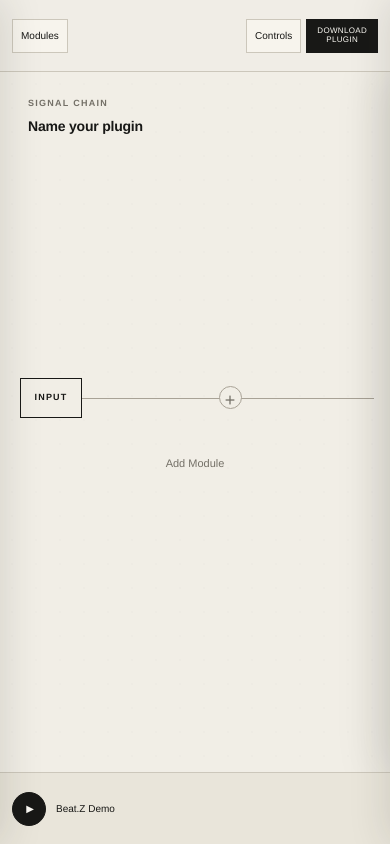
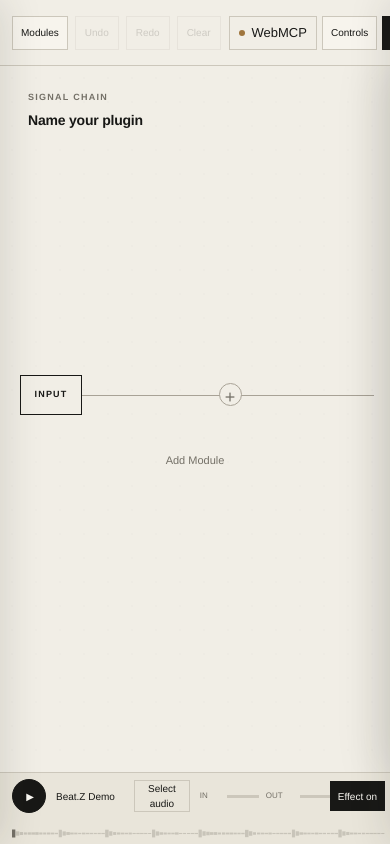
Before and after one commit to jbm12321/Beat.Z, a Next.js app: page / in a window 390 px wide. Built offline with nearby package versions, Linux system fonts and the light colour scheme.

Commit message:
Refine builder controls and audio navigation

```diff
--- a/app/globals.css
+++ b/app/globals.css
@@ -72,7 +72,7 @@ button:focus-visible, input:focus-visible, select:focus-visible, [role="button"]
 
 .rail-header {
   display: flex;
-  min-height: 72px;
+  min-height: 66px;
   align-items: center;
   justify-content: space-between;
   gap: 10px;
@@ -111,10 +111,10 @@ button:focus-visible, input:focus-visible, select:focus-visible, [role="button"]
 .text-button:hover { color: var(--ink); }
 .text-button.compact-add-button { font-size: 15px; }
 
-.module-list { min-height: 0; padding: 6px 0; overflow-y: auto; }
+.module-list { display: grid; min-height: 0; flex: 1; grid-auto-rows: minmax(38px, 1fr); row-gap: 1px; padding: 7px 0; overflow-y: auto; }
 .module-row {
   display: grid;
-  grid-template-columns: 28px 1fr 18px;
+  grid-template-columns: 38px minmax(0, 1fr) 18px;
   align-items: center;
   width: 100%;
   min-height: 40px;
@@ -128,12 +128,14 @@ button:focus-visible, input:focus-visible, select:focus-visible, [role="button"]
 }
 .module-row:hover { border-color: var(--line); background: var(--paper); }
 .module-row:active { background: var(--paper-deep); }
-.module-index { color: var(--faint); font-size: 9px; font-variant-numeric: tabular-nums; }
+.module-index { color: var(--faint); font-size: 8px; font-weight: 600; letter-spacing: .05em; }
+.module-name { overflow: hidden; text-overflow: ellipsis; white-space: nowrap; }
 .module-add { color: var(--faint); font-size: 18px; font-weight: 300; text-align: right; }
 .rail-note { margin: auto 20px 22px; color: var(--muted); font-size: 11px; line-height: 1.55; }
 .rail-logo { font-size: 18px; font-weight: 600; letter-spacing: -.03em; }
-.module-rail-footer { display: flex; align-items: center; justify-content: space-between; gap: 10px; margin-top: auto; padding: 0 20px 22px; }
+.module-rail-footer { display: flex; min-height: 72px; align-items: center; justify-content: space-between; gap: 10px; margin-top: auto; padding: 0 20px; border-top: 1px solid var(--line); }
 .module-rail-footer .rail-note { margin: 0; }
+.module-rail-footer .rail-logo { font-size: 20px; }
 .settings-button { display: grid; width: 28px; min-height: 28px; padding: 0; place-items: center; border: 1px solid var(--line); background: transparent; color: var(--muted); }
 .settings-button:disabled { cursor: default; opacity: 1; }
 
@@ -143,7 +145,7 @@ button:focus-visible, input:focus-visible, select:focus-visible, [role="button"]
   display: grid;
   min-width: 0;
   min-height: 0;
-  grid-template-rows: 72px minmax(0, 1fr) 72px;
+  grid-template-rows: 66px minmax(0, 1fr) 72px;
   overflow: hidden;
 }
 .workspace-header {
@@ -442,6 +444,7 @@ input[type="range"]:disabled { opacity: .38; }
   display: grid;
   min-width: 0;
   grid-template-columns: minmax(130px, auto) auto minmax(120px, 1fr) auto;
+  grid-template-rows: 46px 17px;
   align-items: center;
   gap: 12px;
   padding: 0 22px;
@@ -455,6 +458,10 @@ input[type="range"]:disabled { opacity: .38; }
 .transport-label { color: var(--muted); font-size: 8px; letter-spacing: .06em; text-transform: uppercase; }
 .transport-group strong { max-width: 150px; overflow: hidden; font-size: 10px; font-weight: 500; text-overflow: ellipsis; white-space: nowrap; }
 .source-actions { display: flex; gap: 5px; }
+.audition-scrubber { position: relative; display: block; width: 100%; height: 13px; grid-column: 1 / -1; align-self: start; cursor: pointer; }
+.audition-scrubber canvas { display: block; width: 100%; height: 9px; color: var(--muted); }
+.audition-scrubber input { position: absolute; inset: -4px 0 0; width: 100%; height: 14px; margin: 0; cursor: pointer; opacity: 0; }
+.audition-scrubber:has(input:focus-visible) { outline: 1px solid var(--muted); outline-offset: 2px; }
 .file-button, .bypass-button, .restart-button { min-height: 30px; font-size: 10px; }
 .restart-button { width: auto; padding: 0 9px; }
 .bypass-button.is-active { border-color: var(--ink); background: var(--ink); color: var(--white); }
@@ -519,7 +526,7 @@ input[type="range"]:disabled { opacity: .38; }
   background: rgba(24, 24, 22, .28);
 }
 .native-modal, .analysis-modal { position: relative; width: min(560px, 100%); max-height: calc(100dvh - 48px); overflow-y: auto; padding: 38px; border: 1px solid var(--line-dark); background: var(--white); box-shadow: 0 24px 70px rgba(24, 24, 22, .18); }
-.native-modal { min-height: 350px; }
+.native-modal { min-height: 350px; padding-bottom: 76px; }
 .modal-close { position: absolute; top: 12px; right: 12px; width: 28px; height: 28px; border: 0; background: transparent; color: var(--muted); font-size: 18px; }
 .native-modal .modal-brand, .analysis-modal .modal-brand { position: absolute; right: 38px; bottom: 38px; color: var(--ink); }
 .analysis-modal { padding-bottom: 76px; }
@@ -610,10 +617,7 @@ input[type="range"]:disabled { opacity: .38; }
   .controls-toggle { display: inline-block; }
   .controls-toggle.is-hidden { display: none; }
   .mobile-backdrop { position: fixed; z-index: 80; inset: 0; display: block; border: 0; background: rgba(24, 24, 22, .22); }
-  .agent-button { display: none; }
-  .audition-bar { grid-template-columns: minmax(120px, auto) 1fr auto; }
-  .source-actions { display: none; }
-  .compare-actions .bypass-button:last-child { display: none; }
+  .audition-bar { grid-template-columns: minmax(116px, auto) auto minmax(100px, 1fr) auto; overflow-x: auto; }
 }
 
 @media (max-width: 720px) {
@@ -636,10 +640,9 @@ input[type="range"]:disabled { opacity: .38; }
   .module-sidebar.is-mobile-open { transform: translateX(0); }
   .modules-toggle { display: inline-block; padding: 0 8px; }
   .modules-toggle.is-hidden { display: none; }
-  .workspace-header { gap: 8px; padding: 0 12px; }
+  .workspace-header { gap: 8px; overflow-x: auto; padding: 0 12px; }
+  .workspace-header > * { flex: 0 0 auto; }
   .project-title-wrap { gap: 7px; }
-  .icon-button { display: none; }
-  .top-action { display: none; }
   .controls-toggle { padding: 0 8px; }
   .export-button { padding-inline: 10px; }
   .workspace-canvas { padding-inline: 16px; }
@@ -652,12 +655,11 @@ input[type="range"]:disabled { opacity: .38; }
   .inspector-actions { width: 100%; flex-wrap: wrap; }
   .parameter-grid { grid-template-columns: 1fr 1fr; }
   .parameter-control { min-height: 92px; padding-inline: 12px; }
-  .audition-bar { grid-template-columns: 1fr auto; gap: 10px; padding: 0 12px; }
-  .source-actions .file-button, .meter-group, .compare-actions { display: none; }
+  .audition-bar { grid-template-columns: minmax(112px, auto) auto minmax(120px, 1fr) auto; gap: 10px; padding: 0 12px; overflow-x: auto; }
   .transport-group strong { max-width: 120px; }
   .disconnected-shelf { left: 16px; max-width: calc(100% - 32px); }
   .workspace-canvas.has-inspector .disconnected-shelf { bottom: 308px; }
-  .native-modal, .analysis-modal { padding: 30px 22px 24px; }
+  .native-modal, .analysis-modal { padding: 30px 22px 62px; }
   .native-modal .modal-brand, .analysis-modal .modal-brand { right: 22px; bottom: 24px; }
   .analysis-modal { padding-bottom: 62px; }
   .readiness-list { grid-template-columns: 1fr; }
--- a/src/features/audio-builder/audio/BrowserAudioEngine.ts
+++ b/src/features/audio-builder/audio/BrowserAudioEngine.ts
@@ -109,6 +109,8 @@ export class BrowserAudioEngine {
   private project: ProjectV2 | null = null;
   private bypassed = false;
   private playing = false;
+  private playbackOffset = 0;
+  private playbackStartedAt = 0;
   private comparisonGain = 1;
   private rebuildGeneration = 0;
   private error: string | null = null;
@@ -161,14 +163,18 @@ export class BrowserAudioEngine {
 
   async loadFile(file: File) {
     const context = await this.ensureContext();
+    const wasPlaying = this.playing;
+    if (wasPlaying) this.stop();
     const data = await file.arrayBuffer();
     this.sourceBuffer = await context.decodeAudioData(data.slice(0));
-    if (this.playing) await this.restart();
+    this.playbackOffset = 0;
+    if (wasPlaying) await this.play();
   }
 
   useDemo() {
     if (!this.context) return;
     this.sourceBuffer = this.createDemoBuffer();
+    this.playbackOffset = 0;
   }
 
   async play() {
@@ -180,18 +186,56 @@ export class BrowserAudioEngine {
     source.buffer = this.sourceBuffer;
     source.loop = true;
     source.connect(this.sourceBus);
-    source.start();
+    const duration = this.sourceBuffer.duration;
+    const offset = duration > 0 ? this.playbackOffset % duration : 0;
+    source.start(0, offset);
     this.currentSource = source;
+    this.playbackStartedAt = context.currentTime - offset;
     this.playing = true;
   }
 
   stop() {
+    if (this.playing && this.context && this.sourceBuffer?.duration) {
+      this.playbackOffset = (this.context.currentTime - this.playbackStartedAt) % this.sourceBuffer.duration;
+    }
     if (this.currentSource) {
       try { this.currentSource.stop(); } catch { /* source may already be stopped */ }
       this.currentSource.disconnect();
     }
     this.currentSource = null;
     this.playing = false;
+  }
+
+  async seek(progress: number) {
+    if (!this.sourceBuffer) await this.ensureContext();
+    const duration = this.sourceBuffer?.duration ?? 0;
+    if (!duration) return;
+    const wasPlaying = this.playing;
+    if (wasPlaying) this.stop();
+    this.playbackOffset = Math.max(0, Math.min(0.999999, progress)) * duration;
+    if (wasPlaying) await this.play();
+  }
+
+  getPlaybackProgress() {
+    const duration = this.sourceBuffer?.duration ?? 0;
+    if (!duration) return 0;
+    const position = this.playing && this.context
+      ? (this.context.currentTime - this.playbackStartedAt) % duration
+      : this.playbackOffset;
+    return Math.max(0, Math.min(1, position / duration));
+  }
+
+  getWaveformPeaks(pointCount = 96) {
+    const source = this.sourceBuffer?.getChannelData(0) ?? createDemoSamples(12_000).left;
+    const points = Math.max(1, Math.floor(pointCount));
+    const blockSize = Math.max(1, Math.floor(source.length / points));
+    return Array.from({ length: points }, (_, point) => {
+      const start = point * blockSize;
+      const end = Math.min(source.length, start + blockSize);
+      let peak = 0;
+      for (let index = start; index < end; index += 1) peak = Math.max(peak, Math.abs(source[index]));
+      return peak;
+    });
   }
 
   async restart() {
--- a/src/features/audio-builder/components/AudioEffectBuilder.tsx
+++ b/src/features/audio-builder/components/AudioEffectBuilder.tsx
@@ -9,7 +9,10 @@ import {
   applyProjectCommands,
   createInitialProject,
   findAvailableMappingTarget,
+  LAST_VALID_STORAGE_KEY,
+  LEGACY_STORAGE_KEY,
   makeId,
+  STORAGE_KEY,
 } from '../domain/project';
 import { MODULE_CATALOG, MODULE_TYPES } from '../domain/catalog';
 import {
@@ -62,6 +65,8 @@ export function AudioEffectBuilder() {
   const [sourceName, setSourceName] = useState('Beat.Z demo loop');
   const [chainBypass, setChainBypass] = useState(false);
   const [meters, setMeters] = useState({ input: 0, output: 0, inputPeak: 0, outputPeak: 0 });
+  const [playbackProgress, setPlaybackProgress] = useState(0);
+  const [waveformPeaks, setWaveformPeaks] = useState<number[]>([]);
   const audioRef = useRef<BrowserAudioEngine | null>(null);
   const proposalRef = useRef<AgentProposal | null>(null);
   const validationRef = useRef(validation);
@@ -118,16 +123,12 @@ export function AudioEffectBuilder() {
 
   const clearProject = () => {
     const hasContent = Object.keys(projectRef.current.nodes).length > 0 || projectRef.current.macros.length > 0;
-    if (!hasContent || !window.confirm('Clear all primitives and controls? You can undo this action.')) return;
-    try {
-      commitCommands([{ type: 'clear_project' }]);
-      setSelectedNodeId(null);
-      setSelectedMacroId(null);
-      setInsertIndex(null);
-      setNotice({ kind: 'success', text: 'Cleared all primitives and controls.' });
-    } catch {
-      // The command layer reports any validation issue.
-    }
+    if (!hasContent || !window.confirm('Reset the builder to a fresh first-time session? This cannot be undone.')) return;
+    audioRef.current?.stop();
+    window.localStorage.removeItem(STORAGE_KEY);
+    window.localStorage.removeItem(LAST_VALID_STORAGE_KEY);
+    window.localStorage.removeItem(LEGACY_STORAGE_KEY);
+    window.location.reload();
   };
 
   useEffect(() => {
@@ -174,7 +175,11 @@ export function AudioEffectBuilder() {
     audioRef.current = engine;
     engine.setStatusListener((status) => setNotice({ kind: status.kind === 'error' ? 'error' : 'success', text: status.message }));
     engine.setProject(projectRef.current);
-    const timer = window.setInterval(() => setMeters(engine.getMeters()), 80);
+    setWaveformPeaks(engine.getWaveformPeaks());
+    const timer = window.setInterval(() => {
+      setMeters(engine.getMeters());
+      setPlaybackProgress(engine.getPlaybackProgress());
+    }, 80);
     return () => {
       window.clearInterval(timer);
       engine.setStatusListener(null);
@@ -313,6 +318,8 @@ export function AudioEffectBuilder() {
     try {
       await audioRef.current?.loadFile(file);
       setSourceName(file.name);
+      setPlaybackProgress(0);
+      setWaveformPeaks(audioRef.current?.getWaveformPeaks() ?? []);
       setNotice({ kind: 'success', text: 'Local audio loaded. It remains only in this browser tab.' });
     } catch {
       setNotice({ kind: 'error', text: 'That audio file could not be decoded by this browser.' });
@@ -322,9 +329,13 @@ export function AudioEffectBuilder() {
   const switchToDemoAudio = async () => {
     const engine = audioRef.current;
     if (!engine) return;
+    const wasPlaying = engine.isPlaying;
+    if (wasPlaying) engine.stop();
     engine.useDemo();
     setSourceName('Beat.Z demo loop');
-    if (engine.isPlaying) await engine.restart();
+    setPlaybackProgress(0);
+    setWaveformPeaks(engine.getWaveformPeaks());
+    if (wasPlaying) await engine.play();
     setNotice({ kind: 'success', text: 'Switched back to the built-in audition loop.' });
   };
 
@@ -573,34 +584,21 @@ export function AudioEffectBuilder() {
                 <div>
                   <span>{MODULE_CATALOG[selectedNode.type].shortName}</span>
                   <strong>{MODULE_CATALOG[selectedNode.type].name}</strong>
-                  {(['filter', 'delay', 'reverb', 'chorus'] as const).includes(selectedNode.type as 'filter' | 'delay' | 'reverb' | 'chorus') && (() => {
-                    const mode = MODULE_CATALOG[selectedNode.type].parameters.find((parameter) => parameter.id === 'mode')!;
+                  {(() => {
+                    const mode = MODULE_CATALOG[selectedNode.type].parameters.find((parameter) =>
+                      parameter.id === 'mode' || (selectedNode.type === 'saturation' && parameter.id === 'character')
+                    );
+                    if (!mode) return null;
                     const effective = getEffectiveParameter(project, selectedNode.id, mode.id);
                     return (
                       <label className="inspector-character">
-                        <span>{mode.name}</span>
+                        <span>Mode</span>
                         <select
                           className="parameter-select"
                           value={effective}
                           onChange={(event) => commitCommands([{ type: 'set_parameter', nodeId: selectedNode.id, paramId: mode.id, value: Number(event.target.value) }])}
                         >
                           {mode.choices?.map((choice) => <option key={choice.value} value={choice.value}>{choice.label}</option>)}
-                        </select>
-                      </label>
-                    );
-                  })()}
-                  {selectedNode.type === 'saturation' && (() => {
-                    const character = MODULE_CATALOG.saturation.parameters.find((parameter) => parameter.id === 'character')!;
-                    const effective = getEffectiveParameter(project, selectedNode.id, character.id);
-                    return (
-                      <label className="inspector-character">
-                        <span>Mode</span>
-                        <select
-                          className="parameter-select"
-                          value={effective}
-                          onChange={(event) => commitCommands([{ type: 'set_parameter', nodeId: selectedNode.id, paramId: character.id, value: Number(event.target.value) }])}
-                        >
-                          {character.choices?.map((choice) => <option key={choice.value} value={choice.value}>{choice.label}</option>)}
                         </select>
                       </label>
                     );
@@ -621,7 +619,7 @@ export function AudioEffectBuilder() {
               </header>
               <div className="parameter-grid">
                 {MODULE_CATALOG[selectedNode.type].parameters.filter((parameter) => {
-                  if (['filter', 'delay', 'reverb', 'chorus'].includes(selectedNode.type) && parameter.id === 'mode') return false;
+                  if (parameter.id === 'mode') return false;
                   if (selectedNode.type !== 'saturation') return true;
                   if (parameter.id === 'character') return false;
                   if (['drive', 'tone', 'mix', 'output'].includes(parameter.id)) return true;
@@ -678,9 +676,12 @@ export function AudioEffectBuilder() {
           playing={playing}
           sourceName={sourceName}
           isDemo={sourceName === 'Beat.Z demo loop'}
+          playbackProgress={playbackProgress}
+          waveformPeaks={waveformPeaks}
           meters={meters}
           chainBypass={chainBypass}
           onTogglePlayback={() => void togglePlayback()}
+          onSeek={(progress) => void audioRef.current?.seek(progress)}
           onChooseFile={() => fileInputRef.current?.click()}
           onUseDemo={() => void switchToDemoAudio()}
           onToggleBypass={toggleChainBypass}
--- a/src/features/audio-builder/components/AuditionBar.tsx
+++ b/src/features/audio-builder/components/AuditionBar.tsx
@@ -1,14 +1,40 @@
-export function AuditionBar({ playing, sourceName, isDemo, meters, chainBypass, onTogglePlayback, onChooseFile, onUseDemo, onToggleBypass }: {
+import { useEffect, useRef } from 'react';
+
+export function AuditionBar({ playing, sourceName, isDemo, playbackProgress, waveformPeaks, meters, chainBypass, onTogglePlayback, onSeek, onChooseFile, onUseDemo, onToggleBypass }: {
   playing: boolean;
   sourceName: string;
   isDemo: boolean;
+  playbackProgress: number;
+  waveformPeaks: number[];
   meters: { input: number; output: number; outputPeak?: number };
   chainBypass: boolean;
   onTogglePlayback: () => void;
+  onSeek: (progress: number) => void;
   onChooseFile: () => void;
   onUseDemo: () => void;
   onToggleBypass: () => void;
 }) {
+  const waveformRef = useRef<HTMLCanvasElement | null>(null);
+
+  useEffect(() => {
+    const canvas = waveformRef.current;
+    if (!canvas) return;
+    const context = canvas.getContext('2d');
+    if (!context) return;
+    context.clearRect(0, 0, canvas.width, canvas.height);
+    const center = canvas.height / 2;
+    const barWidth = canvas.width / Math.max(1, waveformPeaks.length);
+    const largestPeak = Math.max(0.001, ...waveformPeaks);
+    const waveformColor = getComputedStyle(canvas).color;
+    waveformPeaks.forEach((peak, index) => {
+      const height = Math.max(1, (peak / largestPeak) * (canvas.height - 2));
+      context.fillStyle = waveformColor;
+      context.globalAlpha = index / waveformPeaks.length <= playbackProgress ? 1 : 0.28;
+      context.fillRect(index * barWidth, center - height / 2, Math.max(1, barWidth - 1), height);
+    });
+    context.globalAlpha = 1;
+  }, [playbackProgress, waveformPeaks]);
+
   return (
     <footer className="audition-bar">
       <div className="transport-group">
@@ -27,6 +53,11 @@ export function AuditionBar({ playing, sourceName, isDemo, meters, chainBypass,
         {meters.outputPeak !== undefined && meters.outputPeak >= 1 ? <span className="clip-warning" role="status">CLIP</span> : null}
         <button type="button" className={`bypass-button ${!chainBypass ? 'is-active' : ''}`} aria-pressed={!chainBypass} onClick={onToggleBypass}>{chainBypass ? 'Effect off' : 'Effect on'}</button>
       </div>
+      <label className="audition-scrubber">
+        <span className="visually-hidden">Audition position</span>
+        <canvas ref={waveformRef} width="640" height="18" aria-hidden="true" />
+        <input type="range" min="0" max="1" step="0.001" value={playbackProgress} onChange={(event) => onSeek(Number(event.target.value))} />
+      </label>
     </footer>
   );
 }
--- a/src/features/audio-builder/components/ModuleSidebar.tsx
+++ b/src/features/audio-builder/components/ModuleSidebar.tsx
@@ -19,7 +19,7 @@ export function ModuleSidebar({ mobileOpen, onAddModule, onOpenInsert, onHide }:
         </div>
       </header>
       <div className="module-list">
-        {MODULE_TYPES.map((moduleType, index) => {
+        {MODULE_TYPES.map((moduleType) => {
           const definition = MODULE_CATALOG[moduleType];
           return (
             <button
@@ -36,8 +36,8 @@ export function ModuleSidebar({ mobileOpen, onAddModule, onOpenInsert, onHide }:
               onClick={() => onAddModule(moduleType)}
               title={definition.description}
             >
-              <span className="module-index">{String(index + 1).padStart(2, '0')}</span>
-              <span>{definition.name}</span>
+              <span className="module-index">{definition.shortName}</span>
+              <span className="module-name">{definition.name}</span>
               <span className="module-add" aria-hidden="true">+</span>
             </button>
           );
```
Also changed, not shown: 1 other file (tests, documents, lock files or other folders).
